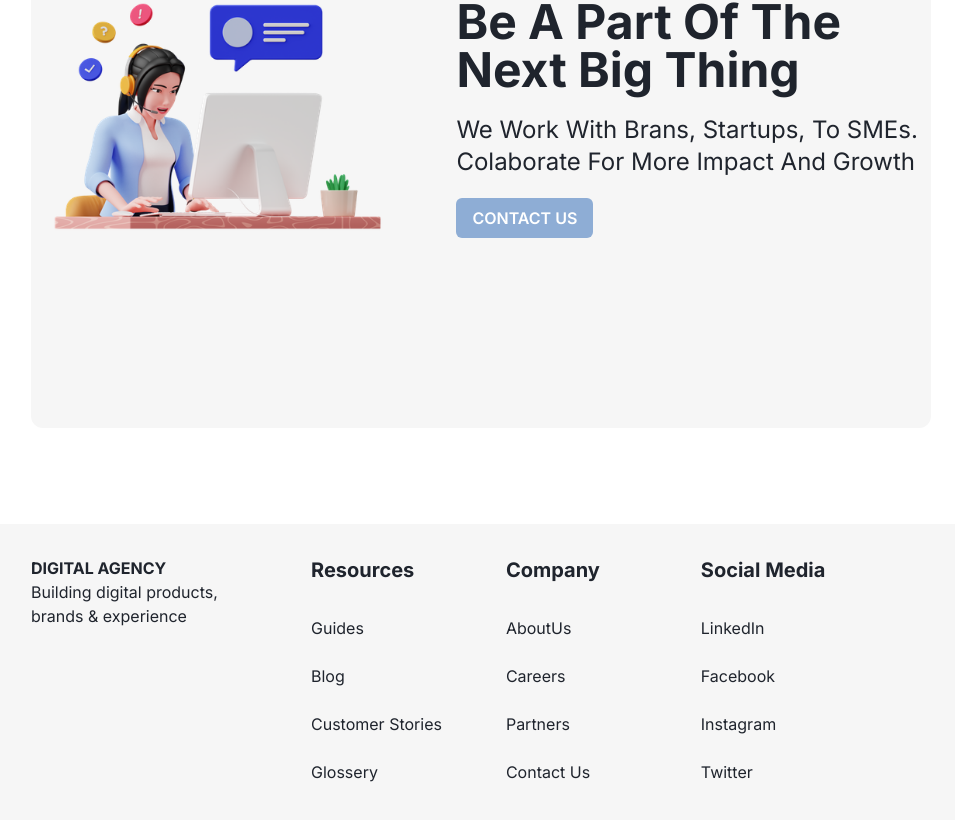
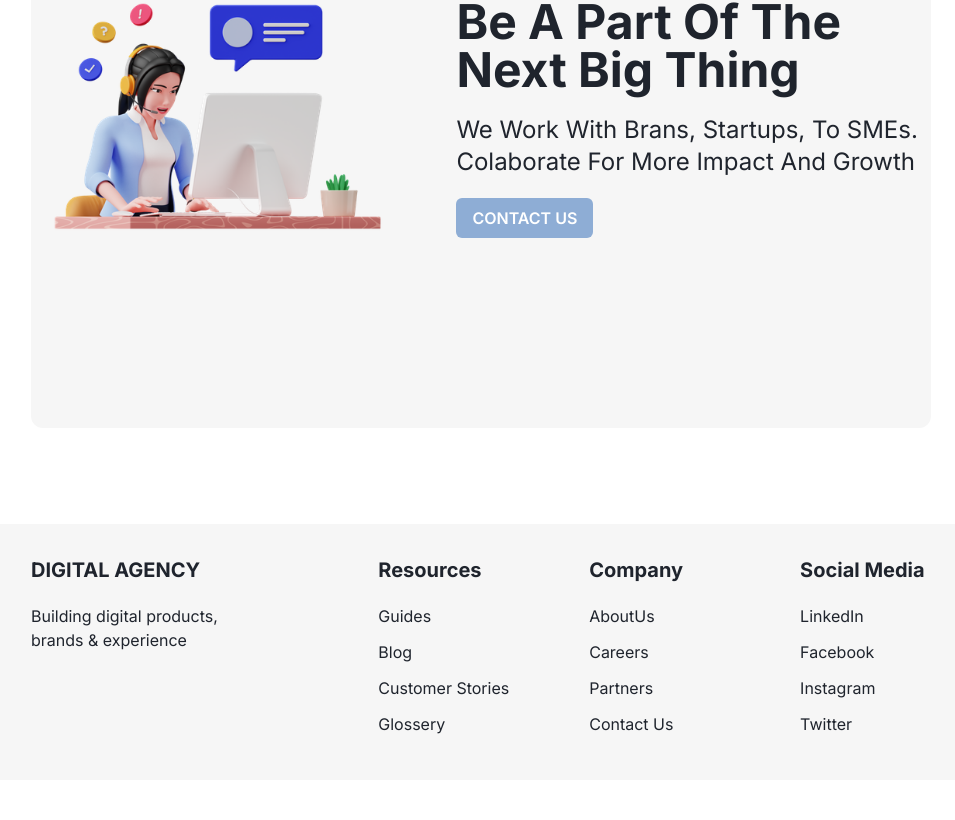
Before and after one commit to Abdul-luh/Digital-agency, a Next.js app: page / in a window 1280 px wide. Shown: the part 3563-4383 px from the top of the page, without its empty margins (159-1114 px from the left). After the commit the page ends 4343 px from the top, so only its background shows below. Built offline with nearby package versions, Linux system fonts and the light colour scheme.

Commit message:
finishing touches

```diff
--- a/src/app/component/Footer.tsx
+++ b/src/app/component/Footer.tsx
@@ -3,22 +3,22 @@ import React from "react";
 export default function Footer() {
 	return (
 		<footer className="bg-[#F6F6F6] mt-8 py-8 w-full">
-			<div className="flex flex-col md:flex-row max-w-[900px] mx-auto gap-20 text-center md:text-left">
+			<div className="flex flex-col justify-between md:flex-row max-w-[900px] gap-28 mx-auto text-center md:text-left">
 				<div>
-					<h2 className="font-bold uppercase">Digital Agency</h2>
-					<p className="max-w-[200px]">
+					<h2 className="font-bold uppercase text-xl pb-5">Digital Agency</h2>
+					<p className="max-w-[200px] mx-auto  md:mx-0">
 						Building digital products, brands & experience
 					</p>
 				</div>
-				<div className="grid md:grid-cols-3 gap-16">
+				<div className="grid md:grid-cols-3 gap-20">
 					<div>
 						<h3 className="font-bold text-xl pb-5">Resources</h3>
 
 						<ul>
-							<li className="py-3">Guides</li>
-							<li className="py-3">Blog</li>
-							<li className="py-3">Customer Stories</li>
-							<li className="py-3">Glossery</li>
+							<li className="pb-3">Guides</li>
+							<li className="pb-3">Blog</li>
+							<li className="pb-3">Customer Stories</li>
+							<li className="pb-3">Glossery</li>
 						</ul>
 					</div>
 
@@ -26,10 +26,10 @@ export default function Footer() {
 						<h3 className="font-bold text-xl pb-5">Company</h3>
 
 						<ul>
-							<li className="py-3">AboutUs</li>
-							<li className="py-3">Careers</li>
-							<li className="py-3">Partners</li>
-							<li className="py-3">Contact Us</li>
+							<li className="pb-3">AboutUs</li>
+							<li className="pb-3">Careers</li>
+							<li className="pb-3">Partners</li>
+							<li className="pb-3">Contact Us</li>
 						</ul>
 					</div>
 
@@ -37,10 +37,10 @@ export default function Footer() {
 						<h3 className="font-bold text-xl pb-5">Social Media</h3>
 
 						<ul>
-							<li className="py-3">LinkedIn</li>
-							<li className="py-3">Facebook</li>
-							<li className="py-3">Instagram</li>
-							<li className="py-3">Twitter</li>
+							<li className="pb-3">LinkedIn</li>
+							<li className="pb-3">Facebook</li>
+							<li className="pb-3">Instagram</li>
+							<li className="pb-3">Twitter</li>
 						</ul>
 					</div>
 				</div>
```
